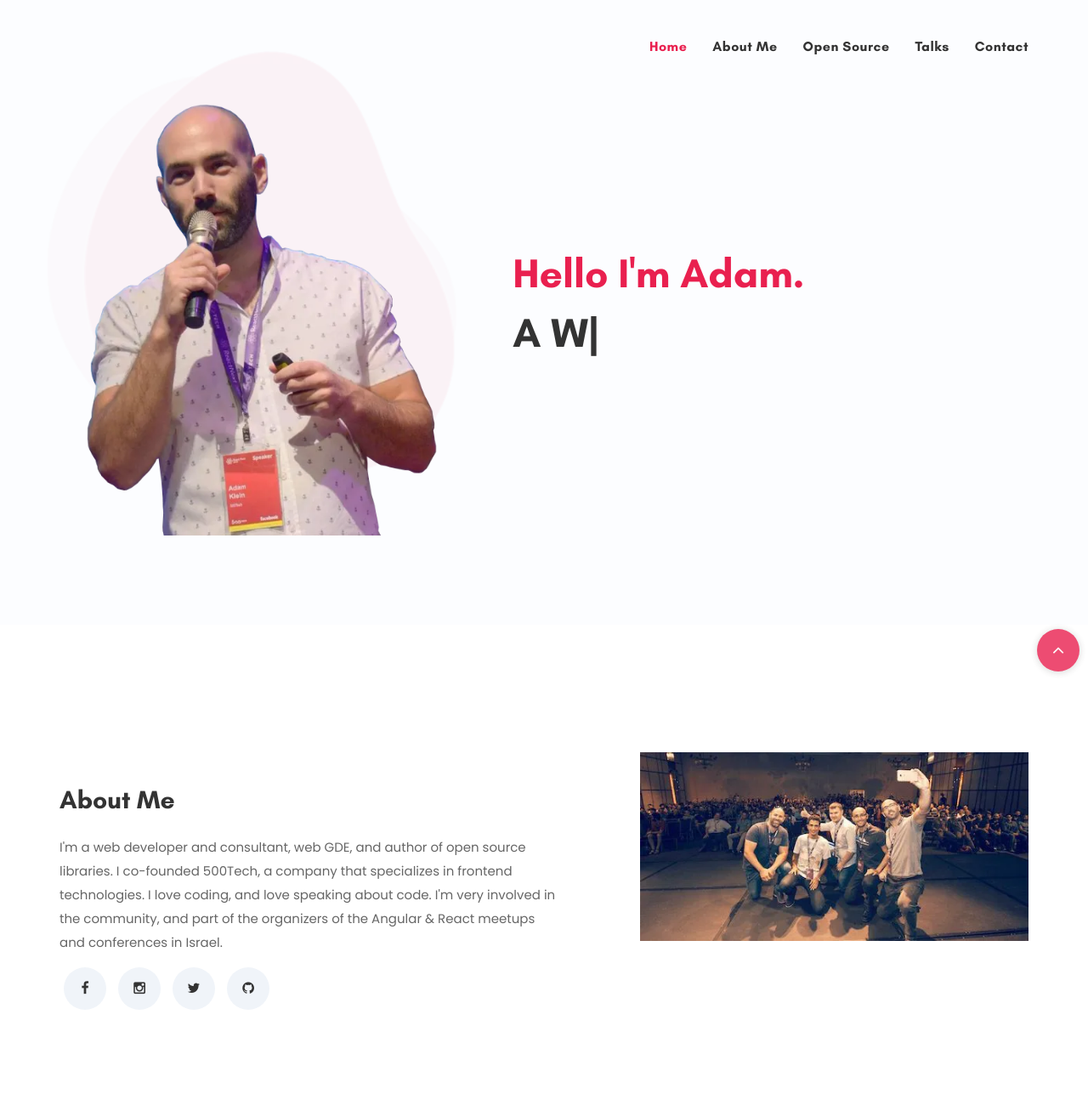
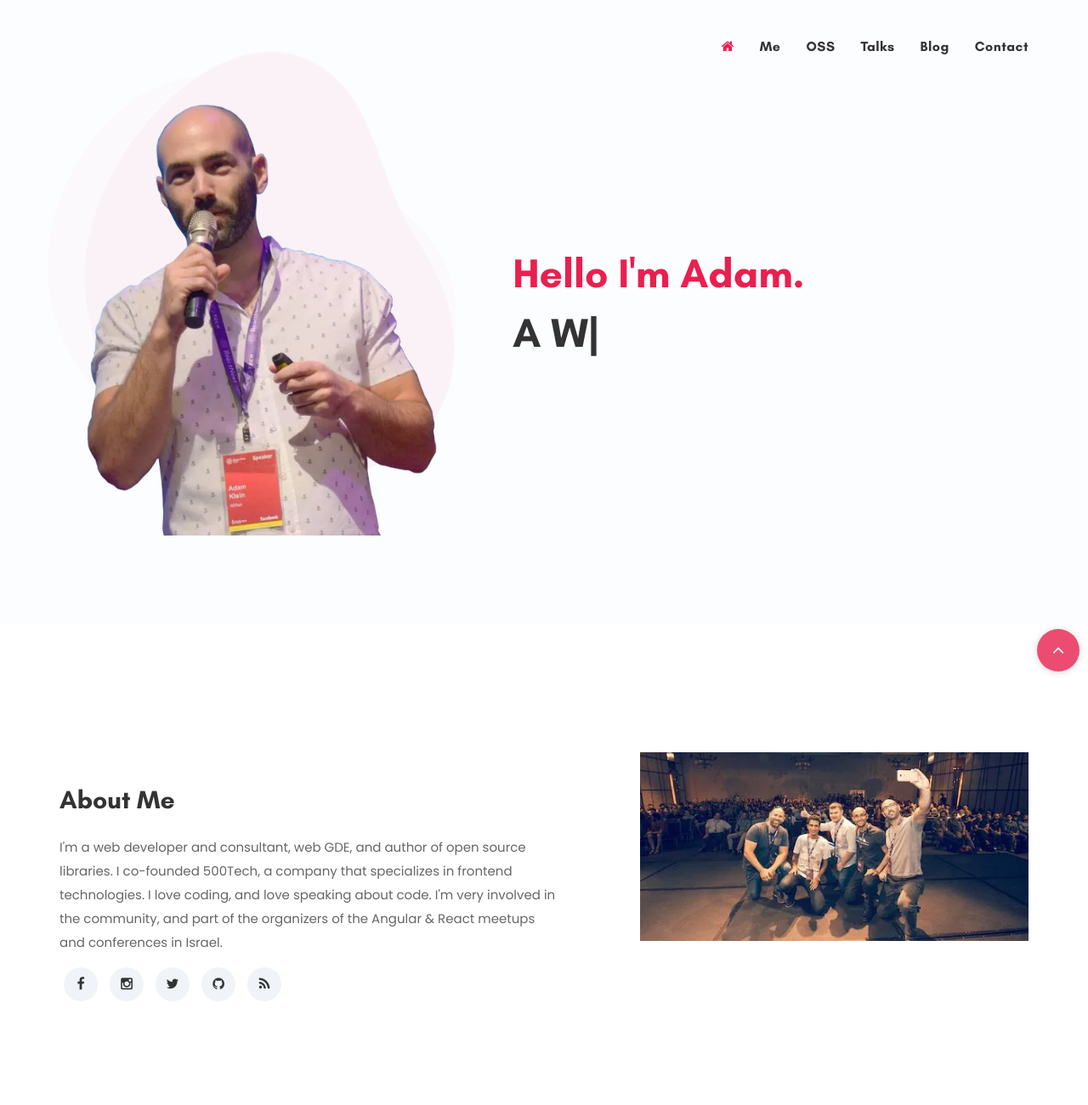
Before and after one commit to adamkleingit/adamwebsite, a plain HTML site: page index.html in a window 1280 px wide. Shown: the top 1300 px of the page at 85% size. Drawn offline with nearby package versions, Linux system fonts and the light colour scheme.

Commit message:
Added blog url

```diff
--- a/index.html
+++ b/index.html
@@ -63,11 +63,11 @@
 					<div class="col-md-8 col-xs-8 menu_wrap">
 						<nav id="navigation" class="navbar-right">
 							<ul id="nav" class="nav navbar-nav">
-								<li><a href="#home_banner_area">Home</a></li>
-								<li><a href="#about_area">About Me</a></li>
-								<li><a href="#open_source_area">Open Source</a></li>
+								<li><a href="#home_banner_area"><i class="fa fa-home"></i></a></li>
+								<li><a href="#about_area">Me</a></li>
+								<li><a href="#open_source_area">OSS</a></li>
 								<li><a href="#talks_area">Talks</a></li>
-								<!-- <li><a href="https://medium.com/@adamklein">Blog</a></li> -->
+								<li><a href="https://dev.to/adamklein">Blog</a></li>
 								<li><a href="#contact_area">Contact</a></li>
 							</ul>
 						</nav>
@@ -142,6 +142,7 @@
 									<li><a  class="text-center" target="_blank" href="https://instagram.com/adamkleinzzz"><i class="fa fa-instagram"></i></a></li>
 									<li><a  class="text-center" target="_blank" href="https://twitter.com/adamklein500"><i class="fa fa-twitter"></i></a></li>
 									<li><a  class="text-center" target="_blank" href="https://github.com/adamkleingit"><i class="fa fa-github"></i></a></li>
+									<li><a  class="text-center" target="_blank" href="https://dev.to/adamklein"><i class="fa fa-rss"></i></a></li>
 								</ul>
 							</div>
 						</div>
@@ -587,6 +588,7 @@
 								<li><a target="_blank" href="https://instagram.com/adamkleinzzz"><i class="fa fa-instagram"></i></a></li>
 								<li><a target="_blank" href="https://twitter.com/adamklein500"><i class="fa fa-twitter"></i></a></li>
 								<li><a target="_blank" href="https://github.com/adamkleingit"><i class="fa fa-github"></i></a></li>
+								<li><a target="_blank" href="https://dev.to/adamklein"><i class="fa fa-rss"></i></a></li>
 							</ul>
 						</div>
 					</div>
--- a/style.css
+++ b/style.css
@@ -1211,9 +1211,9 @@ textarea.form-control{
 .footer_social_icons a {
 	transition:.6s;
 	color: #333;
-	width: 50px;
-	height: 50px;
-	line-height: 50px;
+	width: 40px;
+	height: 40px;
+	line-height: 40px;
 	background-color: #f0f4f9;
 	border-radius: 50%;
 	display: block;
```
